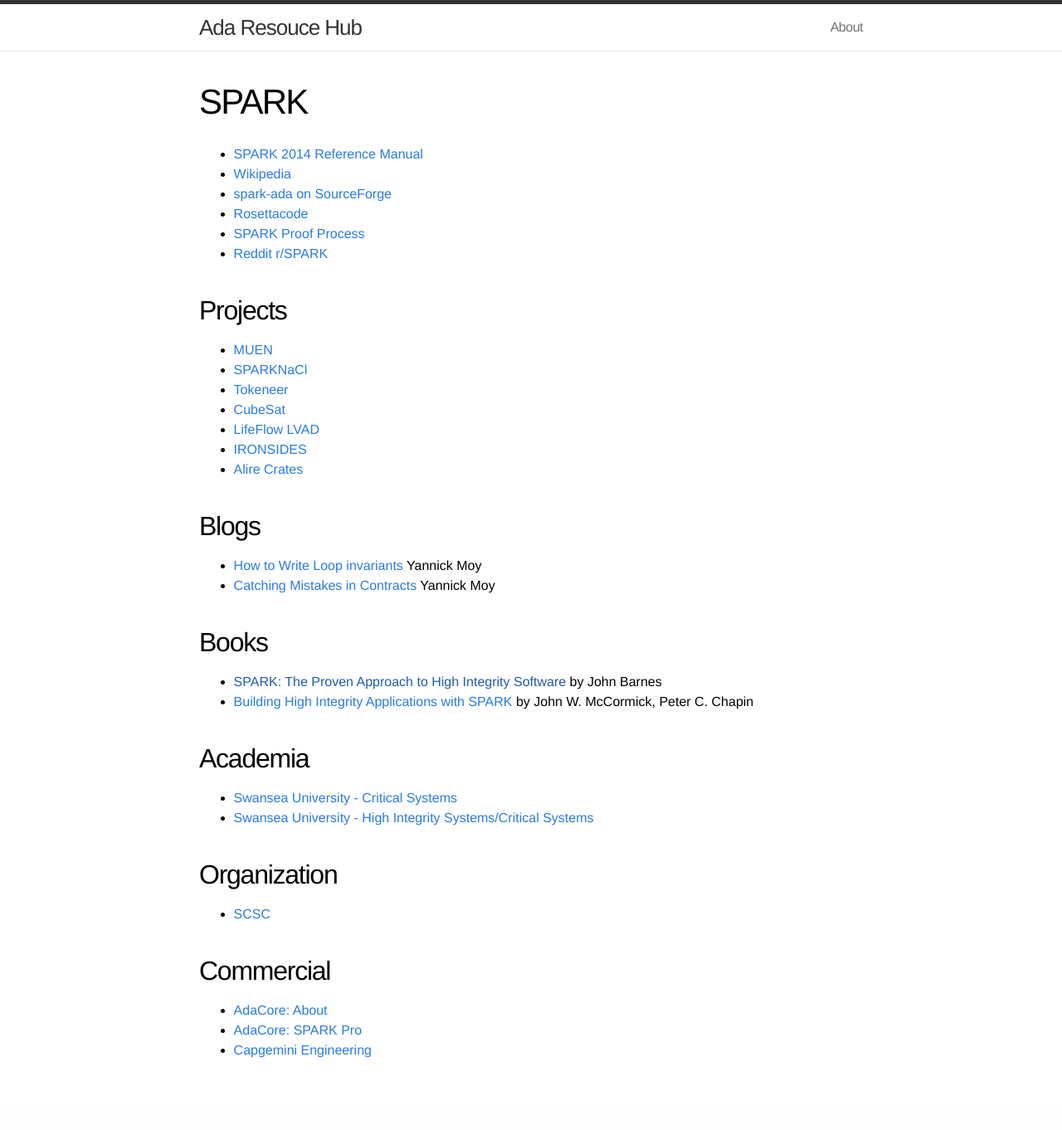
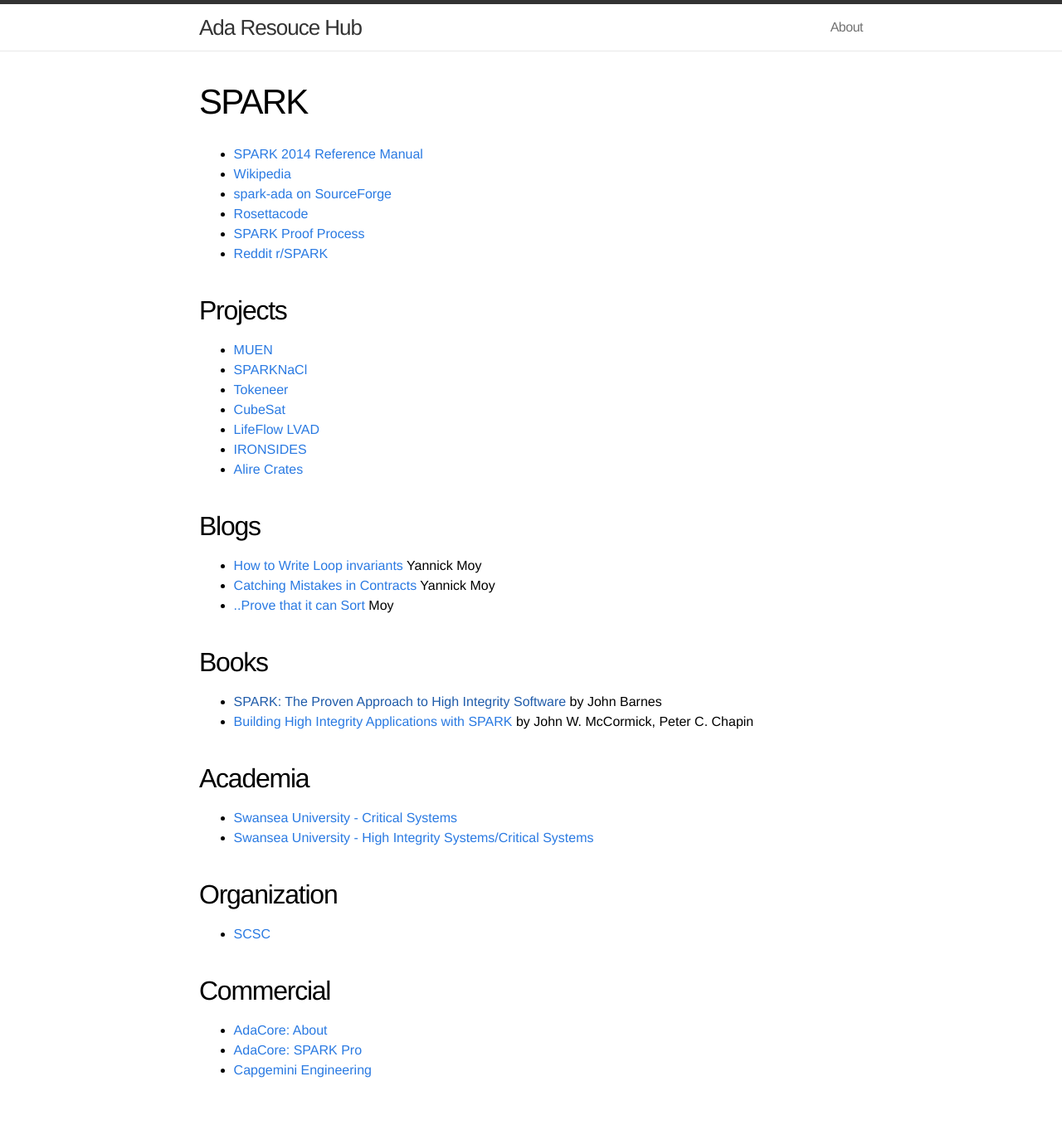
Before and after one commit to quornings/quornings.github.io, a Jekyll site: the page built from ada/spark.md, in a window 1280 px wide. Shown: the whole page at 83% size. Built offline with Jekyll 4.4.1, drawn with Linux system fonts in a browser that asks for light colours; before the commit the page ends 1338 px from its top, so only the background shows below that.

Commit message:
Add a blog post

```diff
--- a/ada/spark.md
+++ b/ada/spark.md
@@ -24,7 +24,7 @@ title: 'SPARK'
 
 - [How to Write Loop invariants](https://blog.adacore.com/gnatprove-tips-and-tricks-how-to-write-loop-invariants) Yannick Moy
 - [Catching Mistakes in Contracts](https://blog.adacore.com/gnatprove-tips-and-tricks-catching-mistakes-in-contracts) Yannick Moy
-
+- [..Prove that it can Sort](https://blog.adacore.com/i-cant-believe-that-i-can-prove-that-it-can-sort) Moy
 
 ## Books
 
```
